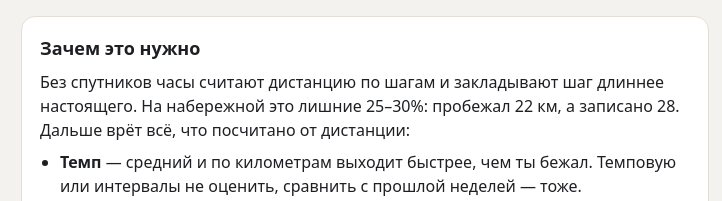
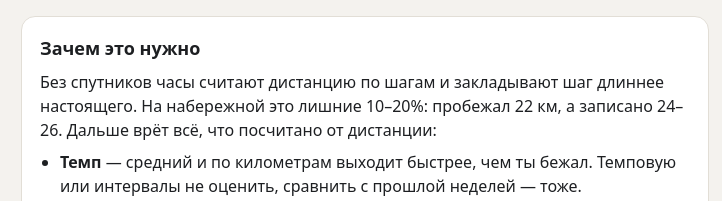
Before and after one commit to SmagArt/trek_rebuild, a plain HTML site: page index.html in a window 1280 px wide. Shown: the part 168-369 px from the top of the page, 275-997 px from the left. Drawn offline with nearby package versions, Linux system fonts and the light colour scheme.

Commit message:
Зачем: реальные цифры набережной (+11% и +18%)

```diff
--- a/index.html
+++ b/index.html
@@ -93,7 +93,7 @@ footer { color: var(--muted); font-size: 13px; text-align: center; margin-top: 2
 
   <section class="card why">
     <h2>Зачем это нужно</h2>
-    <p>Без спутников часы считают дистанцию по шагам и закладывают шаг длиннее настоящего. На набережной это лишние 25–30%: пробежал 22 км, а записано 28. Дальше врёт всё, что посчитано от дистанции:</p>
+    <p>Без спутников часы считают дистанцию по шагам и закладывают шаг длиннее настоящего. На набережной это лишние 10–20%: пробежал 22 км, а записано 24–26. Дальше врёт всё, что посчитано от дистанции:</p>
     <ul>
       <li><b>Темп</b> — средний и по километрам выходит быстрее, чем ты бежал. Темповую или интервалы не оценить, сравнить с прошлой неделей — тоже.</li>
       <li><b>Сплиты и круги по километру</b> — часы режут «км» по своей неверной дистанции, и отрезок «1 км» на деле 770 м.</li>
```
